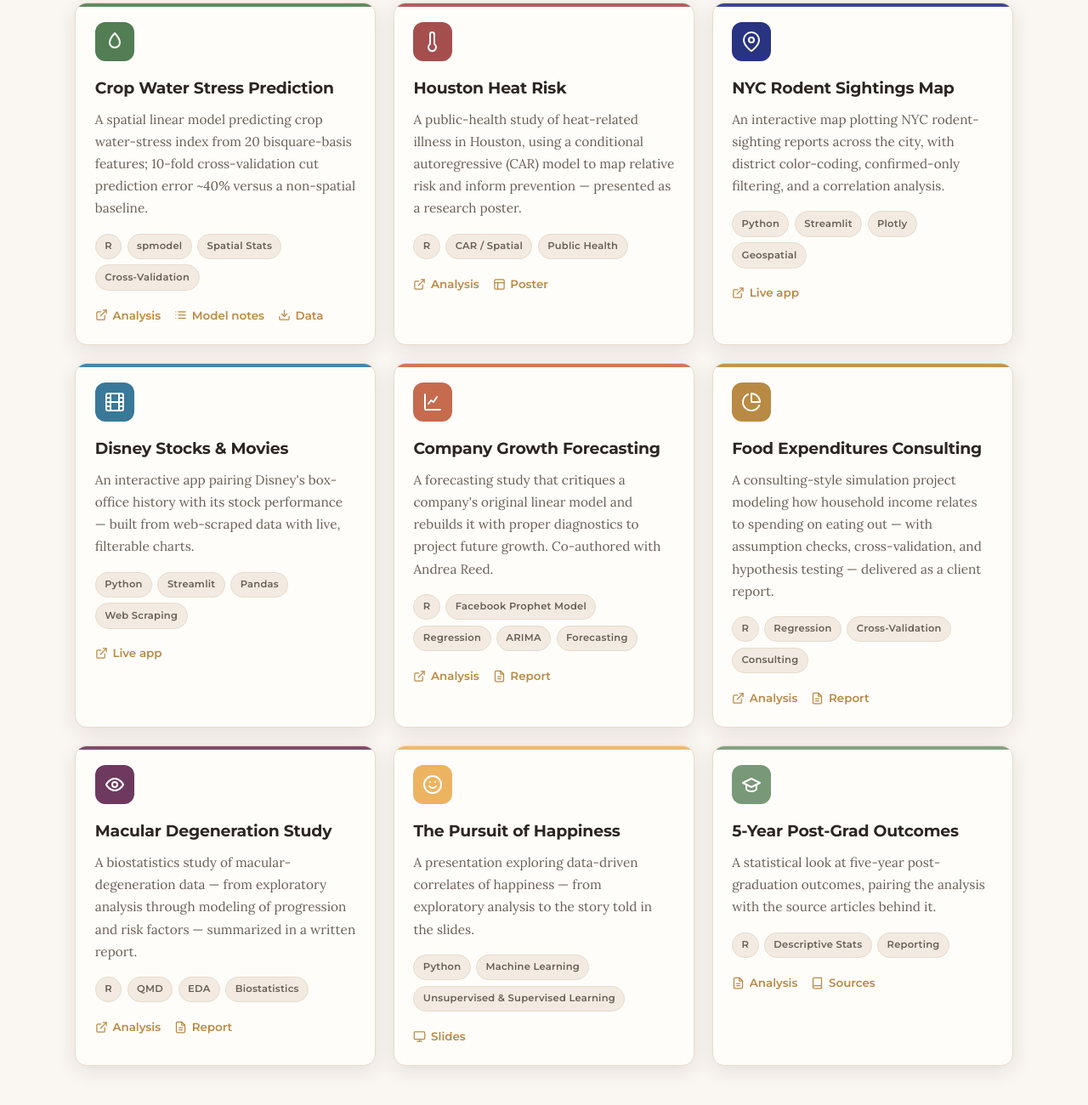
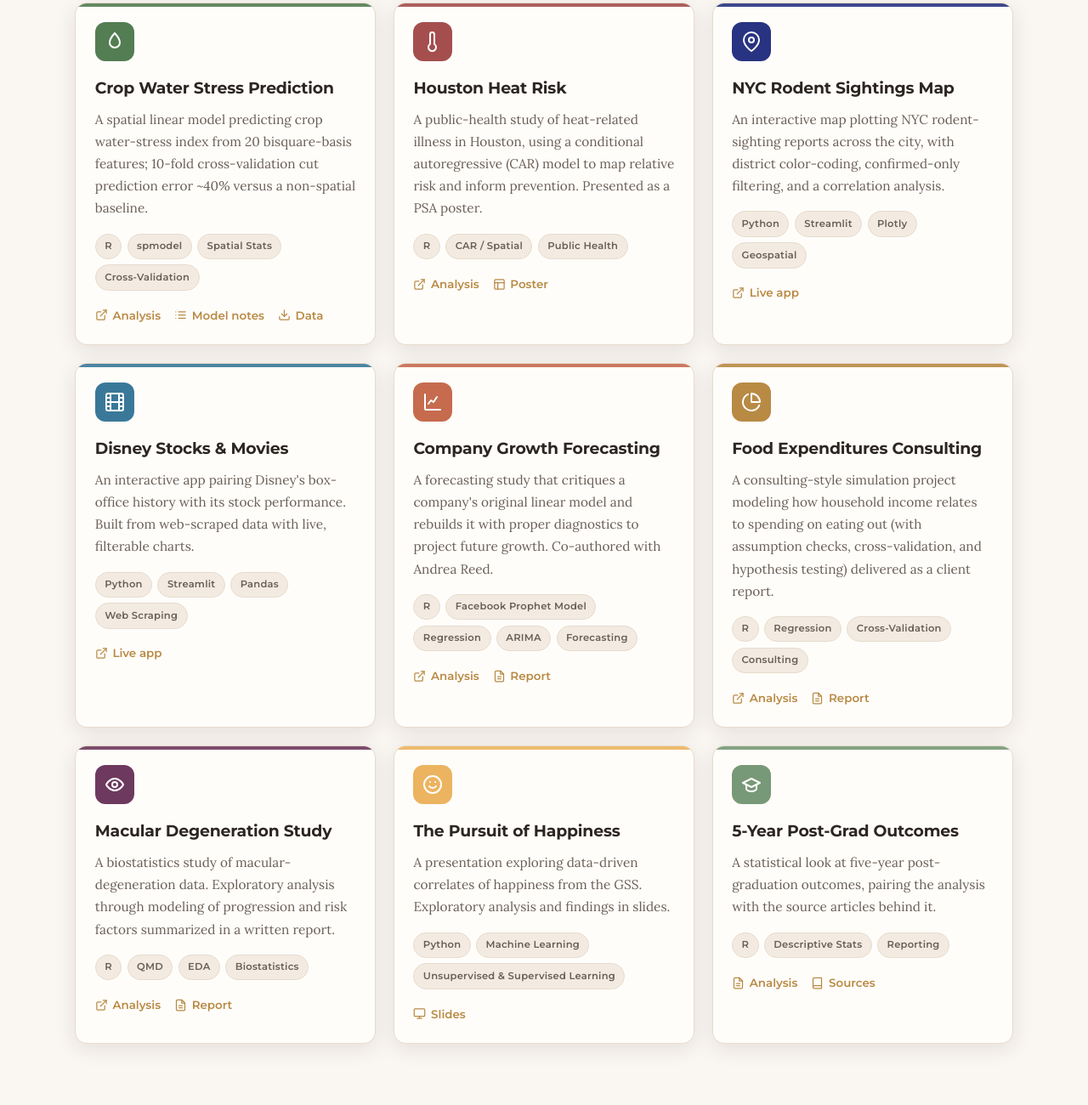
Before and after one commit to KimmyBeeW/kimmybeew.github.io, a plain HTML site: page index.html in a window 1280 px wide. Shown: the part 820-2120 px from the top of the page at 85% size. Drawn offline with Linux system fonts and the light colour scheme.

Commit message:
update data science card summaries

```diff
--- a/index.html
+++ b/index.html
@@ -103,7 +103,7 @@
             <svg viewBox="0 0 24 24" fill="none" stroke="currentColor" stroke-width="2" stroke-linecap="round" stroke-linejoin="round" aria-hidden="true"><path d="M14 14.76V3.5a2.5 2.5 0 0 0-5 0v11.26a4.5 4.5 0 1 0 5 0z"/></svg>
           </div>
           <h3>Houston Heat Risk</h3>
-          <p>A public-health study of heat-related illness in Houston, using a conditional autoregressive (CAR) model to map relative risk and inform prevention — presented as a research poster.</p>
+          <p>A public-health study of heat-related illness in Houston, using a conditional autoregressive (CAR) model to map relative risk and inform prevention. Presented as a PSA poster.</p>
           <div class="chips"><span class="chip">R</span><span class="chip">CAR / Spatial</span><span class="chip">Public Health</span></div>
           <div class="card-links">
             <a href="data-projects/houston-heat-analysis.html" target="_blank" rel="noopener noreferrer"><svg viewBox="0 0 24 24" fill="none" stroke="currentColor" stroke-width="2" stroke-linecap="round" stroke-linejoin="round" aria-hidden="true"><path d="M15 3h6v6"/><path d="M10 14L21 3"/><path d="M18 13v6a2 2 0 0 1-2 2H5a2 2 0 0 1-2-2V8a2 2 0 0 1 2-2h6"/></svg>Analysis</a>
@@ -130,7 +130,7 @@
             <svg viewBox="0 0 24 24" fill="none" stroke="currentColor" stroke-width="2" stroke-linecap="round" stroke-linejoin="round" aria-hidden="true"><rect x="2" y="2" width="20" height="20" rx="2.18"/><path d="M7 2v20M17 2v20M2 12h20M2 7h5M2 17h5M17 17h5M17 7h5"/></svg>
           </div>
           <h3>Disney Stocks &amp; Movies</h3>
-          <p>An interactive app pairing Disney's box-office history with its stock performance — built from web-scraped data with live, filterable charts.</p>
+          <p>An interactive app pairing Disney's box-office history with its stock performance. Built from web-scraped data with live, filterable charts.</p>
           <div class="chips"><span class="chip">Python</span><span class="chip">Streamlit</span><span class="chip">Pandas</span><span class="chip">Web Scraping</span></div>
           <div class="card-links">
             <a href="https://disney-stocks-and-movies.streamlit.app/" target="_blank" rel="noopener noreferrer"><svg viewBox="0 0 24 24" fill="none" stroke="currentColor" stroke-width="2" stroke-linecap="round" stroke-linejoin="round" aria-hidden="true"><path d="M15 3h6v6"/><path d="M10 14L21 3"/><path d="M18 13v6a2 2 0 0 1-2 2H5a2 2 0 0 1-2-2V8a2 2 0 0 1 2-2h6"/></svg>Live app</a>
@@ -157,7 +157,7 @@
             <svg viewBox="0 0 24 24" fill="none" stroke="currentColor" stroke-width="2" stroke-linecap="round" stroke-linejoin="round" aria-hidden="true"><path d="M21.21 15.89A10 10 0 1 1 8 2.83"/><path d="M22 12A10 10 0 0 0 12 2v10z"/></svg>
           </div>
           <h3>Food Expenditures Consulting</h3>
-          <p>A consulting-style simulation project modeling how household income relates to spending on eating out — with assumption checks, cross-validation, and hypothesis testing — delivered as a client report.</p>
+          <p>A consulting-style simulation project modeling how household income relates to spending on eating out (with assumption checks, cross-validation, and hypothesis testing) delivered as a client report.</p>
           <div class="chips"><span class="chip">R</span><span class="chip">Regression</span><span class="chip">Cross-Validation</span><span class="chip">Consulting</span></div>
           <div class="card-links">
             <a href="data-projects/food-expenditures-analysis.html" target="_blank" rel="noopener noreferrer"><svg viewBox="0 0 24 24" fill="none" stroke="currentColor" stroke-width="2" stroke-linecap="round" stroke-linejoin="round" aria-hidden="true"><path d="M15 3h6v6"/><path d="M10 14L21 3"/><path d="M18 13v6a2 2 0 0 1-2 2H5a2 2 0 0 1-2-2V8a2 2 0 0 1 2-2h6"/></svg>Analysis</a>
@@ -171,7 +171,7 @@
             <svg viewBox="0 0 24 24" fill="none" stroke="currentColor" stroke-width="2" stroke-linecap="round" stroke-linejoin="round" aria-hidden="true"><path d="M2 12s3.5-7 10-7 10 7 10 7-3.5 7-10 7-10-7-10-7z"/><circle cx="12" cy="12" r="3"/></svg>
           </div>
           <h3>Macular Degeneration Study</h3>
-          <p>A biostatistics study of macular-degeneration data — from exploratory analysis through modeling of progression and risk factors — summarized in a written report.</p>
+          <p>A biostatistics study of macular-degeneration data. Exploratory analysis through modeling of progression and risk factors summarized in a written report.</p>
           <div class="chips"><span class="chip">R</span><span class="chip">QMD</span><span class="chip">EDA</span><span class="chip">Biostatistics</span></div>
           <div class="card-links">
             <a href="data-projects/macular-degeneration-analysis.html" target="_blank" rel="noopener noreferrer"><svg viewBox="0 0 24 24" fill="none" stroke="currentColor" stroke-width="2" stroke-linecap="round" stroke-linejoin="round" aria-hidden="true"><path d="M15 3h6v6"/><path d="M10 14L21 3"/><path d="M18 13v6a2 2 0 0 1-2 2H5a2 2 0 0 1-2-2V8a2 2 0 0 1 2-2h6"/></svg>Analysis</a>
@@ -185,7 +185,7 @@
             <svg viewBox="0 0 24 24" fill="none" stroke="currentColor" stroke-width="2" stroke-linecap="round" stroke-linejoin="round" aria-hidden="true"><circle cx="12" cy="12" r="10"/><path d="M8 14s1.5 2 4 2 4-2 4-2"/><path d="M9 9h.01M15 9h.01"/></svg>
           </div>
           <h3>The Pursuit of Happiness</h3>
-          <p>A presentation exploring data-driven correlates of happiness — from exploratory analysis to the story told in the slides.</p>
+          <p>A presentation exploring data-driven correlates of happiness from the GSS. Exploratory analysis and findings in slides.</p>
           <div class="chips"><span class="chip">Python</span><span class="chip">Machine Learning</span><span class="chip">Unsupervised &amp; Supervised Learning</span></div>
           <div class="card-links">
             <a href="data-projects/pursuit-of-happiness-slides.pdf" target="_blank" rel="noopener noreferrer"><svg viewBox="0 0 24 24" fill="none" stroke="currentColor" stroke-width="2" stroke-linecap="round" stroke-linejoin="round" aria-hidden="true"><rect x="2" y="3" width="20" height="14" rx="2"/><path d="M8 21h8M12 17v4"/></svg>Slides</a>
```
